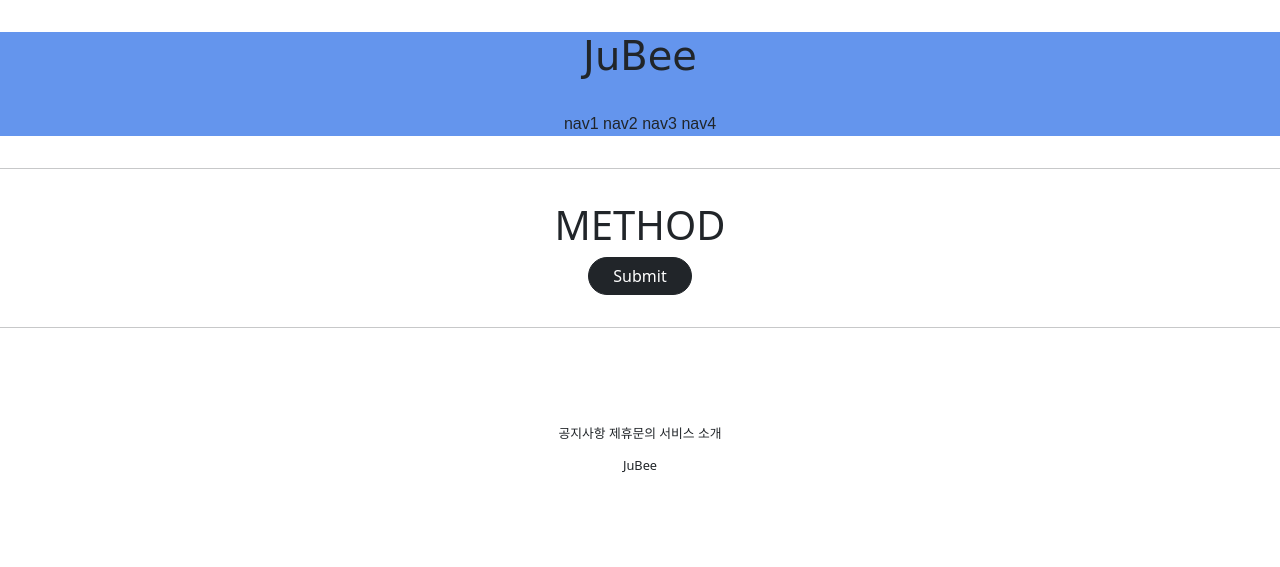
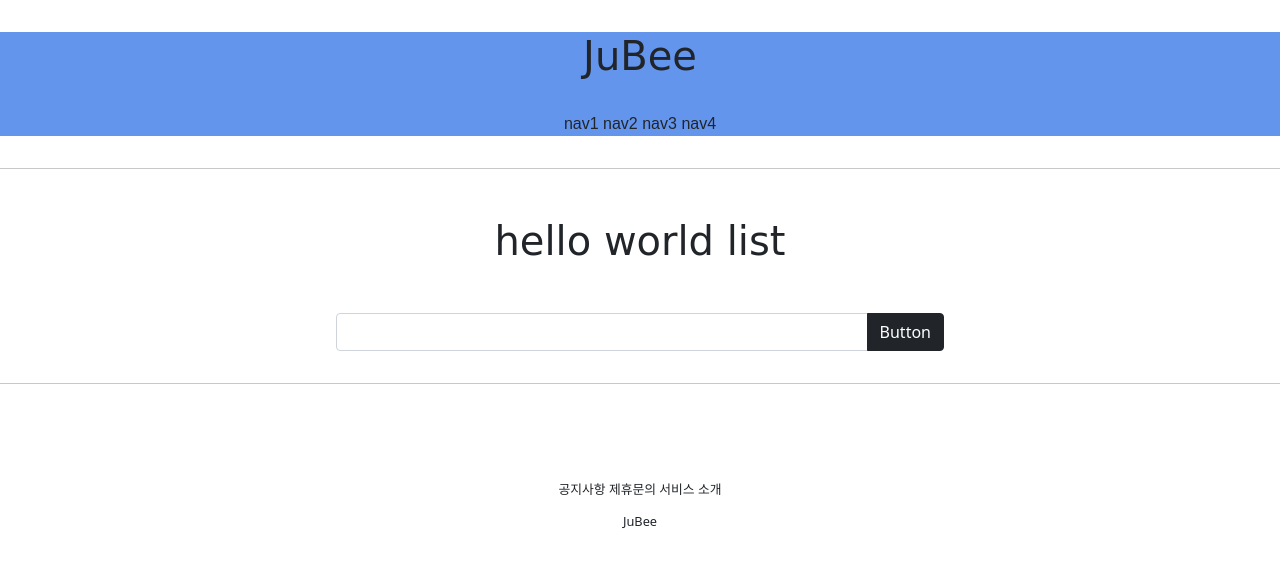
Before and after one commit to qqqaa999/gai_5_1, a Django app: template accountapp/templates/accountapp/hello_world.html in a window 1280 px wide. Shown: the top 567 px of the page. Run offline with Django 3.2, Linux system fonts and the light colour scheme; the template is opened without the code that fills it, so the values that code supplies are empty; parts of the project's set-up code (start-up, migrations or seed data) failed here and were passed over; some web fonts are replaced.

Commit message:
2021-07-06

```diff
--- a/accountapp/templates/accountapp/hello_world.html
+++ b/accountapp/templates/accountapp/hello_world.html
@@ -1,25 +1,31 @@
 {% extends 'base.html' %}
-{%  block content %}
 
+{% block content %}
 
+    <div style="margin: 2rem; text-align: center">
+        <h1 style="font-family: 'Pacifico', cursive"
+            class="m-5">
+            hello world list
+        </h1>
 
-  <div style="margin:  2rem; text-align: center">
-    <h1>METHOD</h1>
+        <form action="/accounts/hello_world/" method="post">
+            {% csrf_token %}
+            <div class="input-group mb-3 w-50 m-auto">
+                <input type="text" class="form-control"
+                       name="hello_world_input">
+                <button class="btn btn-dark" type="submit" >
+                    Button
+                </button>
+            </div>
+        </form>
 
-      <from action="/accounts/hello_world/" method="post">
-          {% csrf_token %}
-          <input class="btn btn-dark rounded-pill px-4" type = "submit">
+        {% if hello_world_list %}
 
+            {% for hello_world in hello_world_list %}
+                <h3>{{ hello_world.text }}</h3>
+            {% endfor %}
 
-      </from>
+        {% endif %}
+    </div>
 
-    <h3>{{ text }}</h3>
-
-
-
-
-
-  </div>
-
-
-{%  endblock %}
+{% endblock %}
```
Also changed, not shown: accountapp/views.py (+14 -2 lines).
